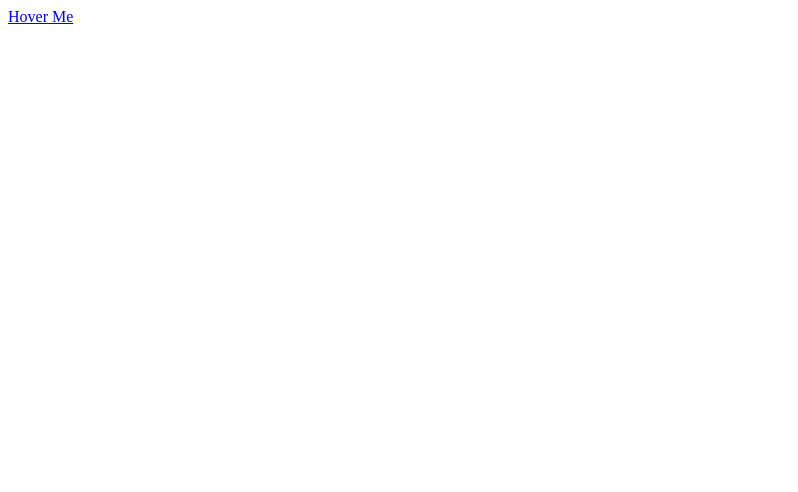
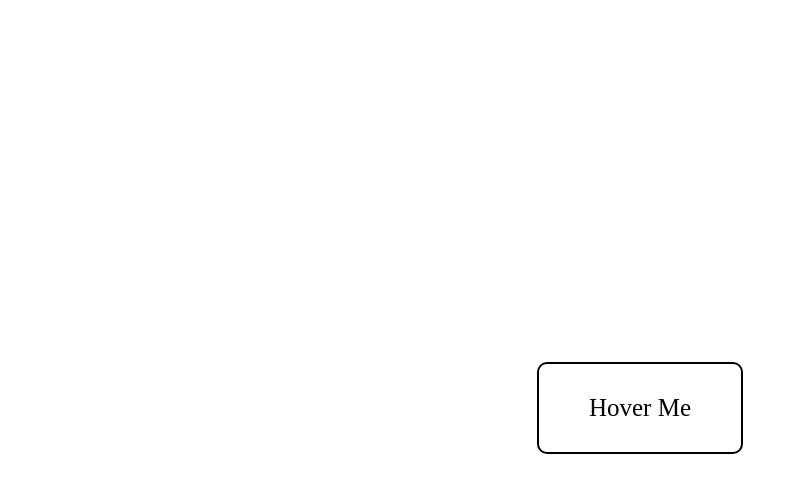
Before and after one commit to mdmahafuzur47/css-transforms-creative-example, a plain HTML site: page creative_button_hover_effect/index.html in a window 1280 px wide. Shown: the whole page, without its empty margins (0-798 px from the left). Drawn offline with Linux system fonts and the light colour scheme.

Commit message:
creative button hover effect added

```diff
--- a/creative_button_hover_effect/index.html
+++ b/creative_button_hover_effect/index.html
@@ -7,6 +7,8 @@
     <link rel="stylesheet" href="style.css" />
   </head>
   <body>
-    <a href="#">Hover Me</a>
+    <div class="container">
+      <a href="#">Hover Me</a>
+    </div>
   </body>
 </html>
--- a/creative_button_hover_effect/style.css
+++ b/creative_button_hover_effect/style.css
@@ -0,0 +1,38 @@
+.container {
+  height: 100vh;
+  display: flex;
+  align-items: center;
+  justify-content: center;
+}
+
+a {
+  border: 2px solid black;
+  padding: 30px 50px;
+  text-decoration: none;
+  color: black;
+  font-size: 25px;
+  border-radius: 10px;
+  position: relative;
+  overflow: hidden;
+  transition: color 500ms ease 100ms;
+}
+
+a::before {
+  content: "";
+  position: absolute;
+  top: 0;
+  left: 0;
+  background-color: blue;
+  height: 100%;
+  width: 100%;
+  z-index: -1;
+  transform-origin: top right;
+  transform: rotate(-90deg);
+  transition: transform 500ms ease;
+}
+a:hover::before {
+  transform: rotate(0);
+}
+a:hover {
+  color: white;
+}
```
